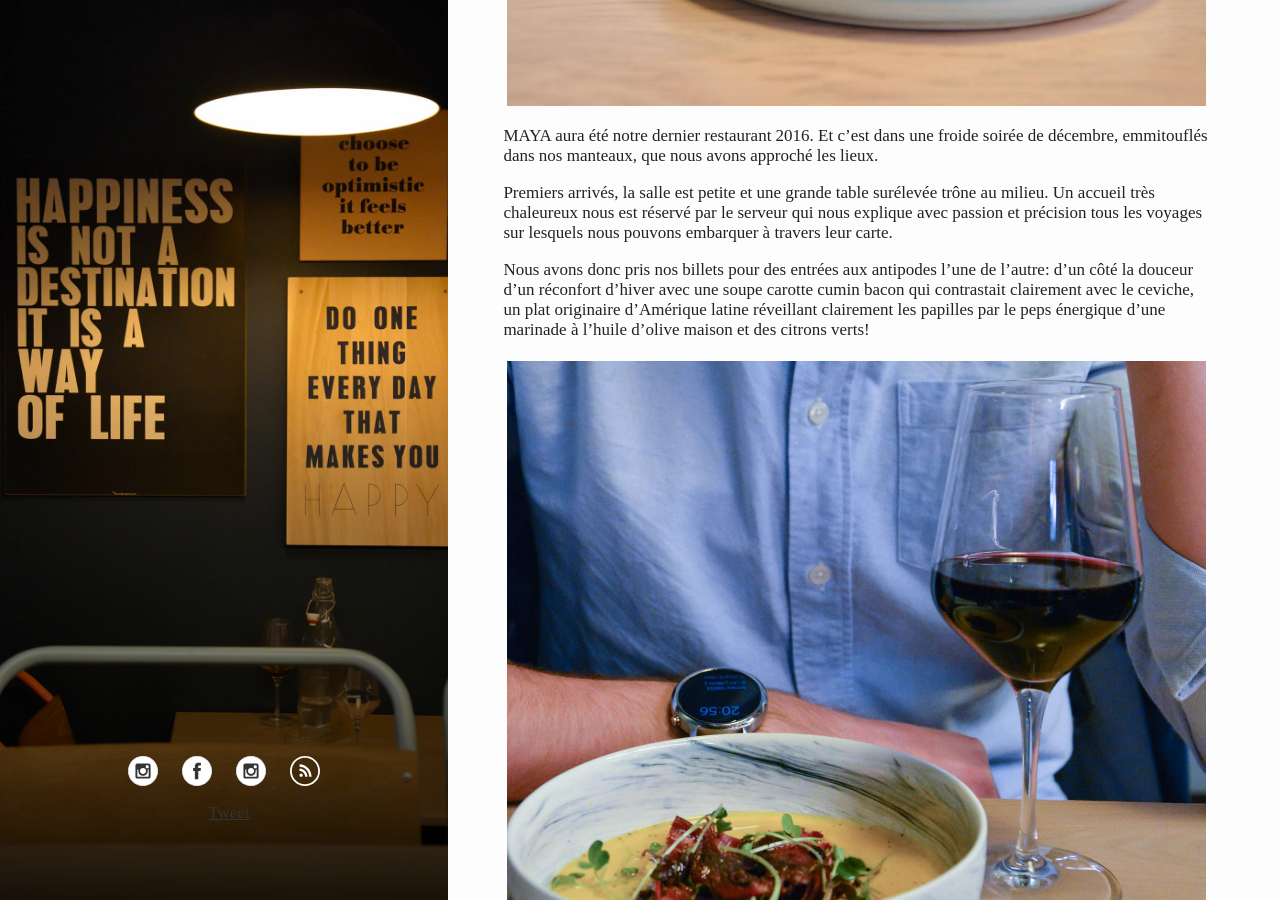
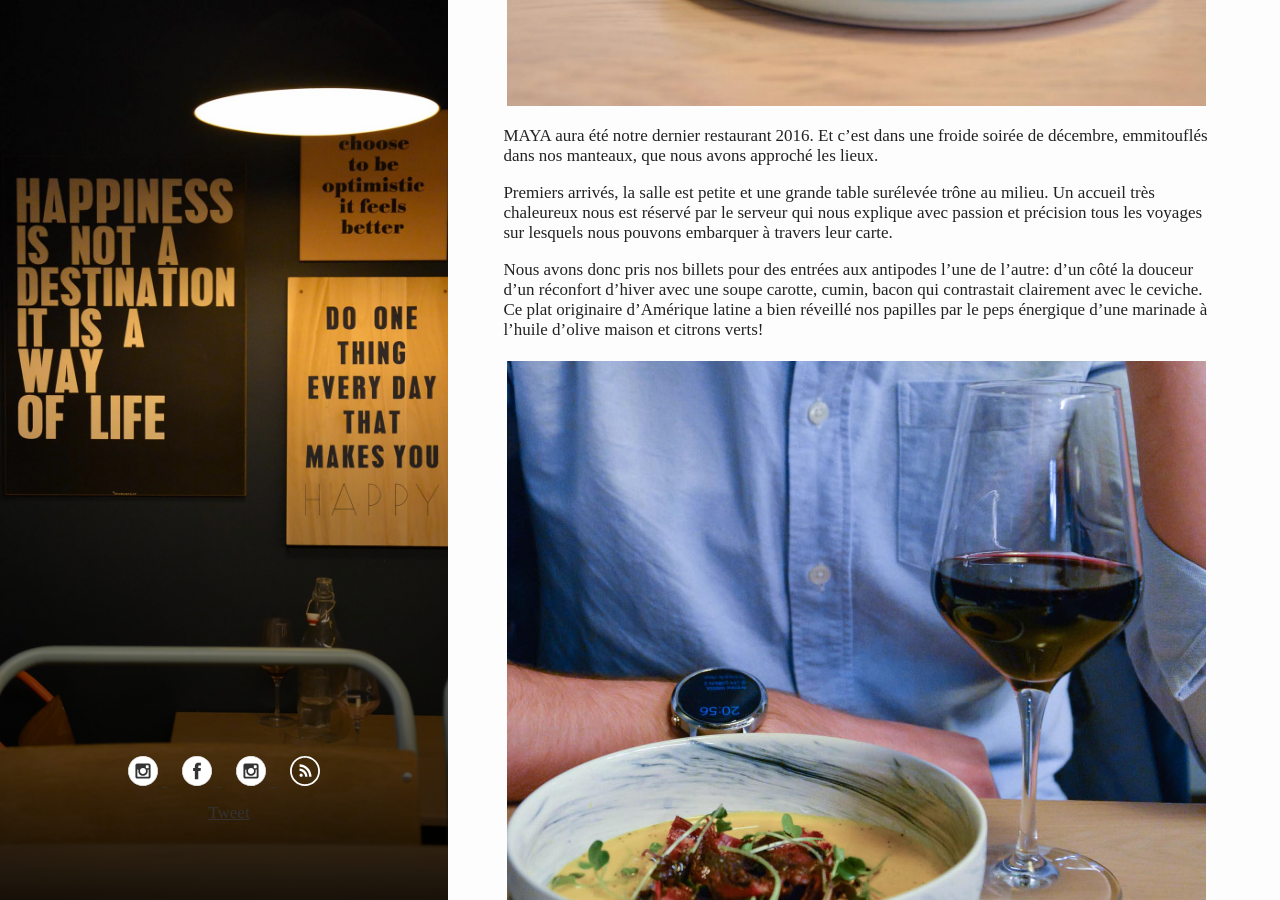
Before and after one commit to FlorentD/cairatuverras.github.io, a Jekyll site: the page built from _posts/2017-02-08-le-maya.md, in a window 1280 px wide and 900 px high, scrolled down 1950 px. Built offline with Jekyll 4.4.1, drawn with Linux system fonts in a browser that asks for light colours; comment, search, counter and statistics services are not loaded; some of the changed text lies outside the part shown.

Commit message:
Update 2017-02-08-le-maya.md

```diff
--- a/_posts/2017-02-08-le-maya.md
+++ b/_posts/2017-02-08-le-maya.md
@@ -27,8 +27,8 @@ MAYA aura été notre dernier restaurant 2016. Et c’est dans une froide soiré
 Premiers arrivés, la salle est petite et une grande table surélevée trône au milieu.
 Un accueil très chaleureux nous est réservé par le serveur qui nous explique avec passion et précision tous les voyages sur lesquels nous pouvons embarquer à travers leur carte.
 
-Nous avons donc pris nos billets pour des entrées aux antipodes l'une de l'autre: d'un côté la douceur d'un réconfort d’hiver avec une soupe carotte cumin bacon qui contrastait clairement avec le ceviche, un plat originaire d’Amérique
-latine réveillant clairement les papilles par le peps énergique d’une marinade à l’huile d’olive maison et des citrons verts!
+Nous avons donc pris nos billets pour des entrées aux antipodes l'une de l'autre: d'un côté la douceur d'un réconfort d’hiver avec une soupe carotte, cumin, bacon qui contrastait clairement avec le ceviche. Ce plat originaire d’Amérique
+latine a bien réveillé nos papilles par le peps énergique d’une marinade à l’huile d’olive maison et citrons verts!
 
 [![railroad]({{ site.images }}/maya/entree2.jpg)]({{ site.images }}/maya/entree2.jpg)
 
@@ -56,5 +56,7 @@ Prix pour deux « entrée / plat / dessert » et 3 verres de vins : 107euros
 
 <br/><br/>
 <center>◢◢◢◢   MAYA   ◣◣◣◣</center>
+
+
 <center><a href="http://webiste2tl.wixsite.com/restaurantmaya">http://webiste2tl.wixsite.com/restaurantmaya</a></center>
 <br/>
```
Also changed, not shown: other parts of _posts/2017-02-08-le-maya.md (+1 -1 lines).
